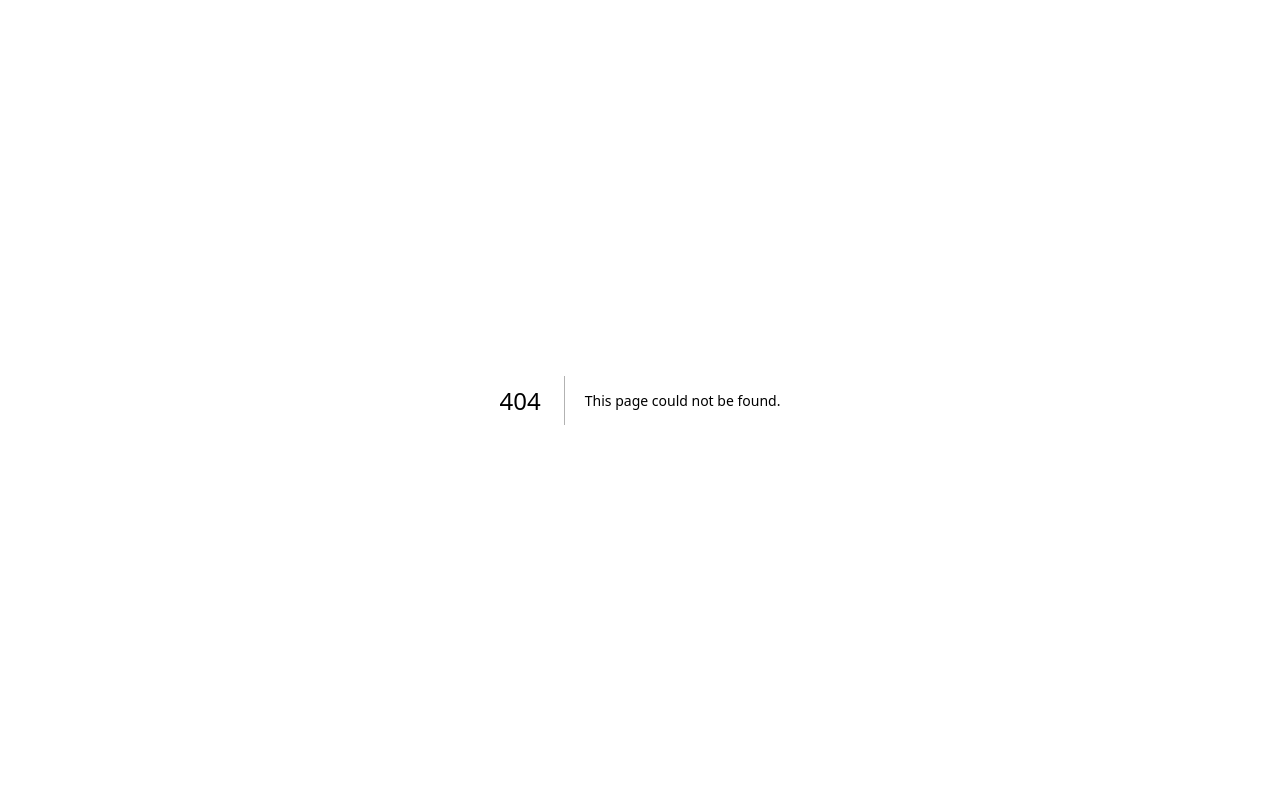
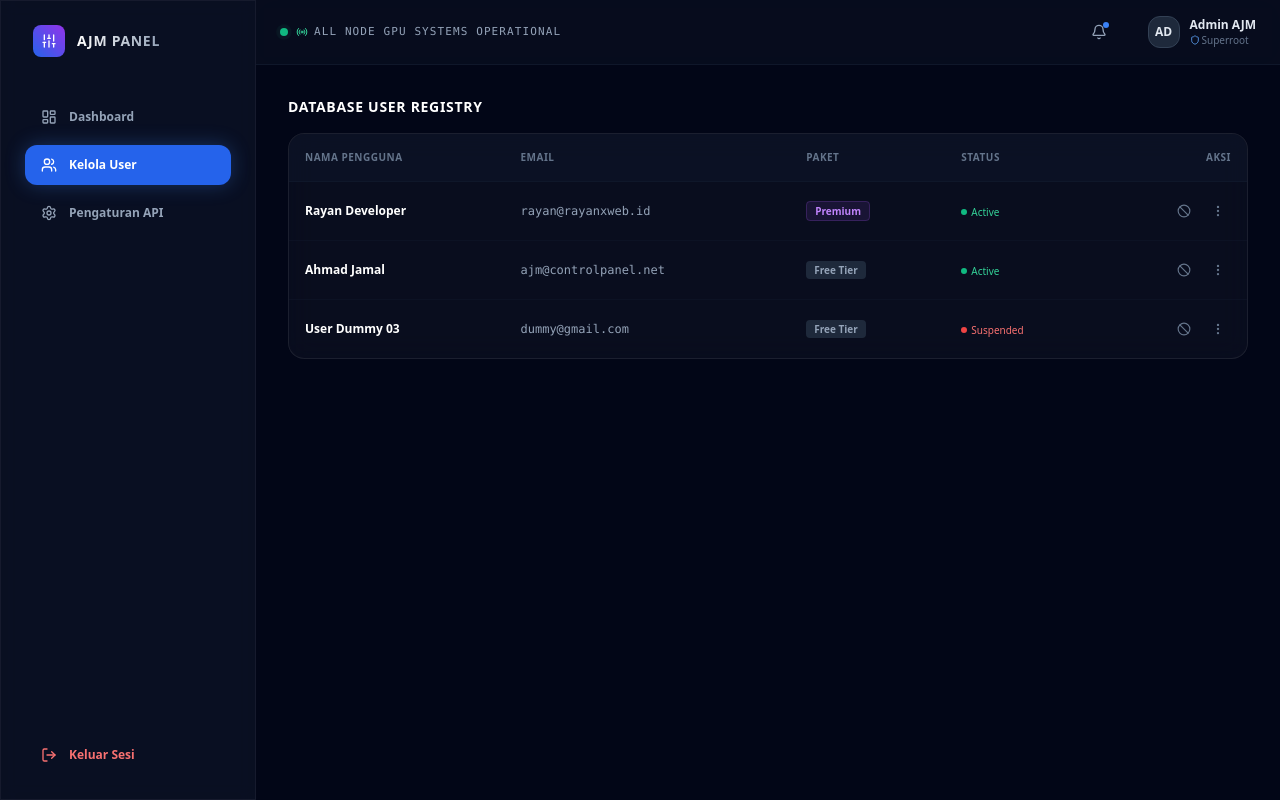
Before and after one commit to prediksi-del/live-faceswap-admin, a Next.js app: page /admin/users in a window 1280 px wide. Before the commit this address had no page. Built offline with nearby package versions, Linux system fonts and the light colour scheme.

Commit message:
Create users.tsx

```diff
--- /dev/null
+++ b/src/pages/admin/users.tsx
@@ -0,0 +1,18 @@
+import { Sidebar } from '@/components/admin/Sidebar';
+import { Header } from '@/components/admin/Header';
+import { UserManagement } from '@/components/dashboard/UserManagement';
+
+export default function UsersAdminPage() {
+  return (
+    <div className="min-h-screen bg-[#020617] flex">
+      <Sidebar currentTab="users" setCurrentTab={() => {}} />
+      <div className="flex-1 flex flex-col">
+        <Header />
+        <main className="p-8">
+          <h3 className="text-sm font-bold text-white uppercase tracking-wider mb-4">Database User Registry</h3>
+          <UserManagement />
+        </main>
+      </div>
+    </div>
+  );
+}
```
